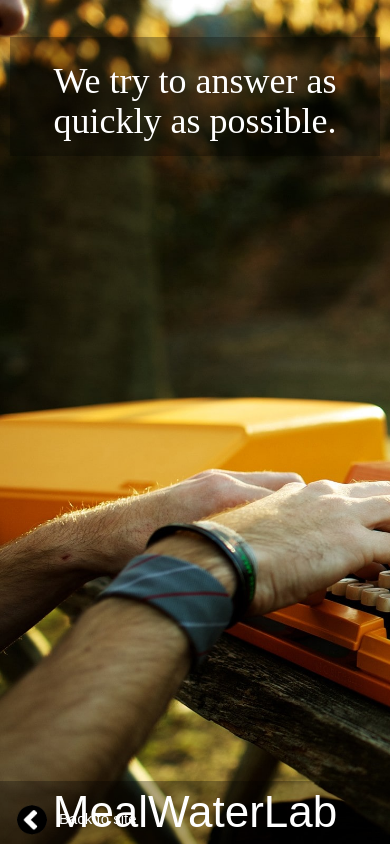
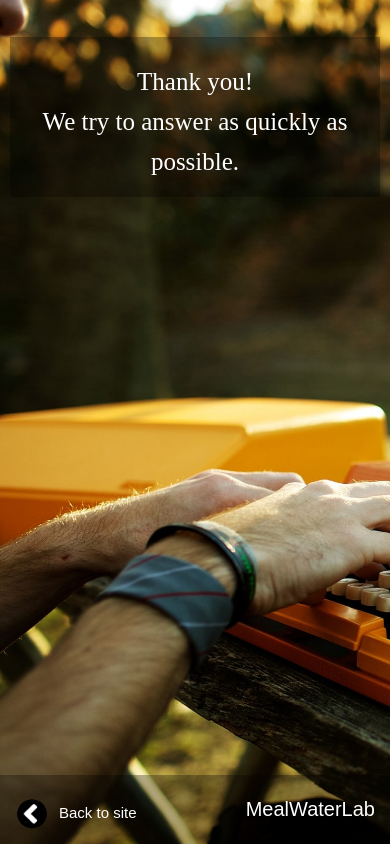
Before and after one commit to Eruntales/Thank-you-page, a plain HTML site: page index.html in a window 390 px wide. Drawn offline with Linux system fonts and the light colour scheme.

Commit message:
Update index.html

```diff
--- a/index.html
+++ b/index.html
@@ -17,6 +17,7 @@
 	.container {
 		text-align: center;
 	}
+
 	section {
 		background-image: url(typewriter-2.jpg);
 		background-size: cover;
@@ -32,7 +33,8 @@
 		padding: 5px;
 	}
 
-	h1, h2 {
+	h1 {
+		line-height: 40px;
 		color: #FFF;
 	}
 
@@ -41,7 +43,7 @@
 		position: absolute;
 		bottom: 0;
 		width: 100%;
-		text-align: center;
+		padding: 20px 0;
 	}
 
 	.brand__name {
@@ -59,6 +61,7 @@
 		left: 0;
 		top: 15px;
 		transition: color 0.3s ease;
+		font-size: 18px;
 	}
 
 	.shadow:hover {
@@ -83,19 +86,48 @@
 		margin-right: 12px;
 	}
 
+	.row-change {
+		margin: 0;
+	}
+
+	.clearfix {
+		overflow: hidden;
+	}
+
+	@media (max-width: 480px) {
+
+		h1 {
+			font-size: 25px;
+		}
+
+		.btn-back {
+			top: -5px;
+			font-size: 15px;
+		}
+		.brand__name {
+			font-size: 20px;
+		}
+	}
 </style>
 
 	<section>
-		<div class="container">
+		<div class="container clearfix">
 			<div class="title">
-				<h1>We try to answer as quickly as possible.</h1>
+				<h1>Thank you!<br>We try to answer as quickly as possible.</h1>
+			</div>
+		</div>
+
+			<div class="brand">
+				<div class="row row-change">
+					<div class="col-xs-6 col-sm-2">
+						<a href="index.html" type="button" class="btn btn-back shadow">Back to site</a>
+					</div>
+					<div class="col-xs-6 col-sm-10 text-right">
+						<a href="index.html" class="brand__name">MealWaterLab</a>
+					</div>
+				</div>
 			</div>
 
-		</div>
-		<div class="brand">
-			<a href="index.html" type="button" class="btn btn-back shadow">Back to site</a>
-			<a href="index.html" class="brand__name">MealWaterLab</a>
-		</div>
 	</section>
 </body>
 </html>
```
